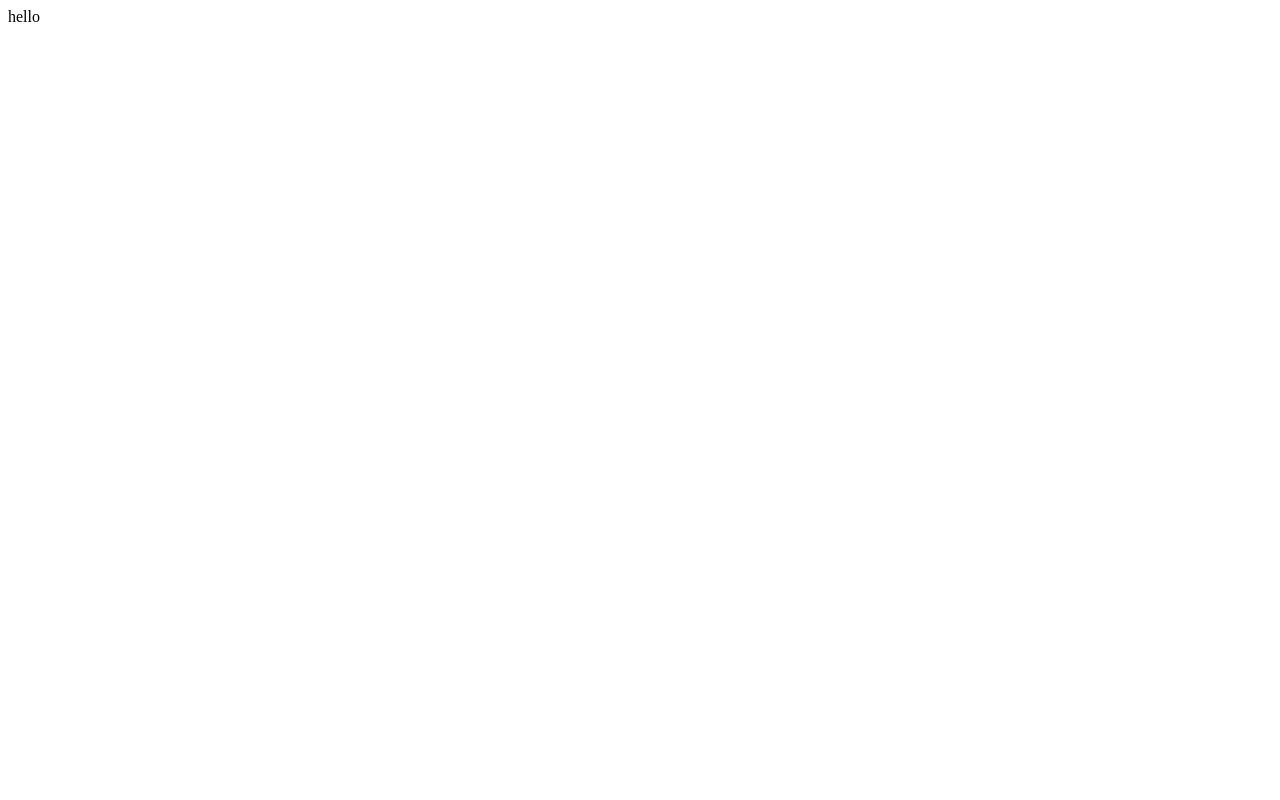
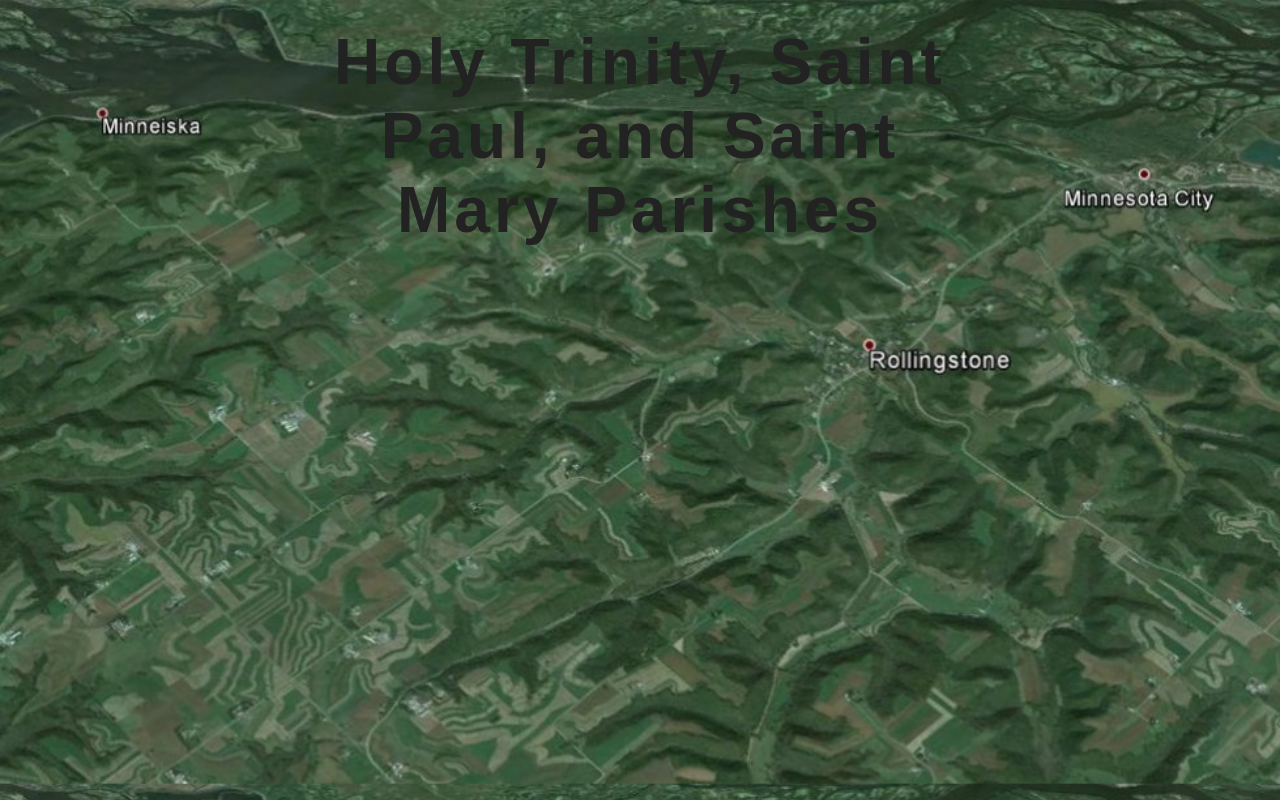
Before and after one commit to htpm/htpm.github.io, a plain HTML site: page index.html in a window 1280 px wide. Drawn offline with Linux system fonts and the light colour scheme.

Commit message:
added background

```diff
--- a/index.html
+++ b/index.html
@@ -1,6 +1,29 @@
 <!DOCTYPE html>
 <html>
+<head>
+<style>
+body
+{
+	background-image: url("htpm.jpg");
+	background-size: 100%;
+}
+#title
+{
+	font-family: sans-serif;
+	margin-left: auto;
+	margin-right: auto;
+	margin-top: 2%;
+	width: 50%;
+	text-align: center;
+	color: #222222;
+	font-size: 4em;
+	letter-spacing: 4px;
+	font-weight: 900;
+
+}
+</style>
+</head>
 <body>
-<div>hello</div>
+<div id="title">Holy Trinity, Saint Paul, and Saint Mary Parishes</div>
 </body>
 </html>
```
Also changed, not shown: htpm.jpg (added).
